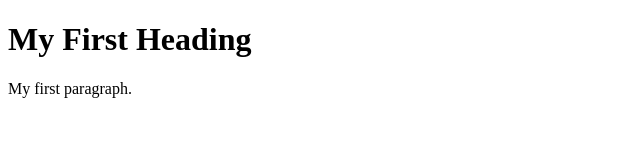
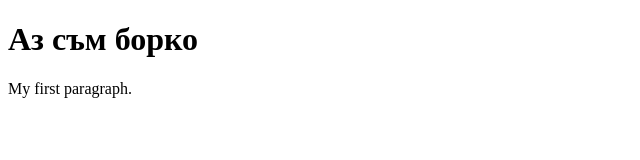
Before and after one commit to ivaylo-ovcharov/new-project, a plain HTML site: page index.html in a window 1280 px wide. Shown: the whole page, without its empty margins (0-640 px from the left). Drawn offline with Linux system fonts and the light colour scheme.

Commit message:
смени текста на индекса

```diff
--- a/index.html
+++ b/index.html
@@ -5,7 +5,7 @@
         </head>
         <body>
 
-        <h1>My First Heading</h1>
+        <h1>Аз съм борко</h1>
         <p>My first paragraph.</p>
 
         </body>
```
